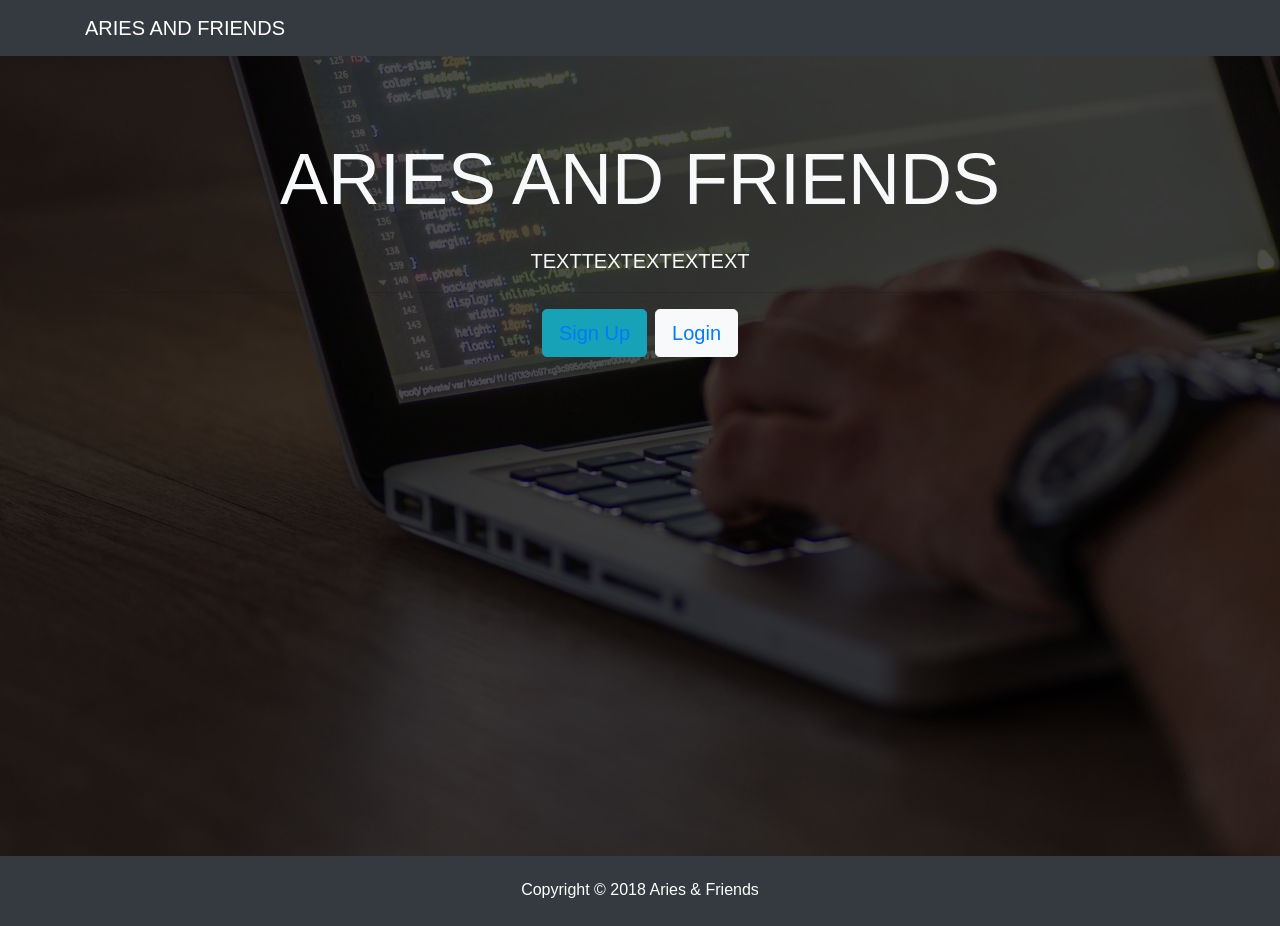
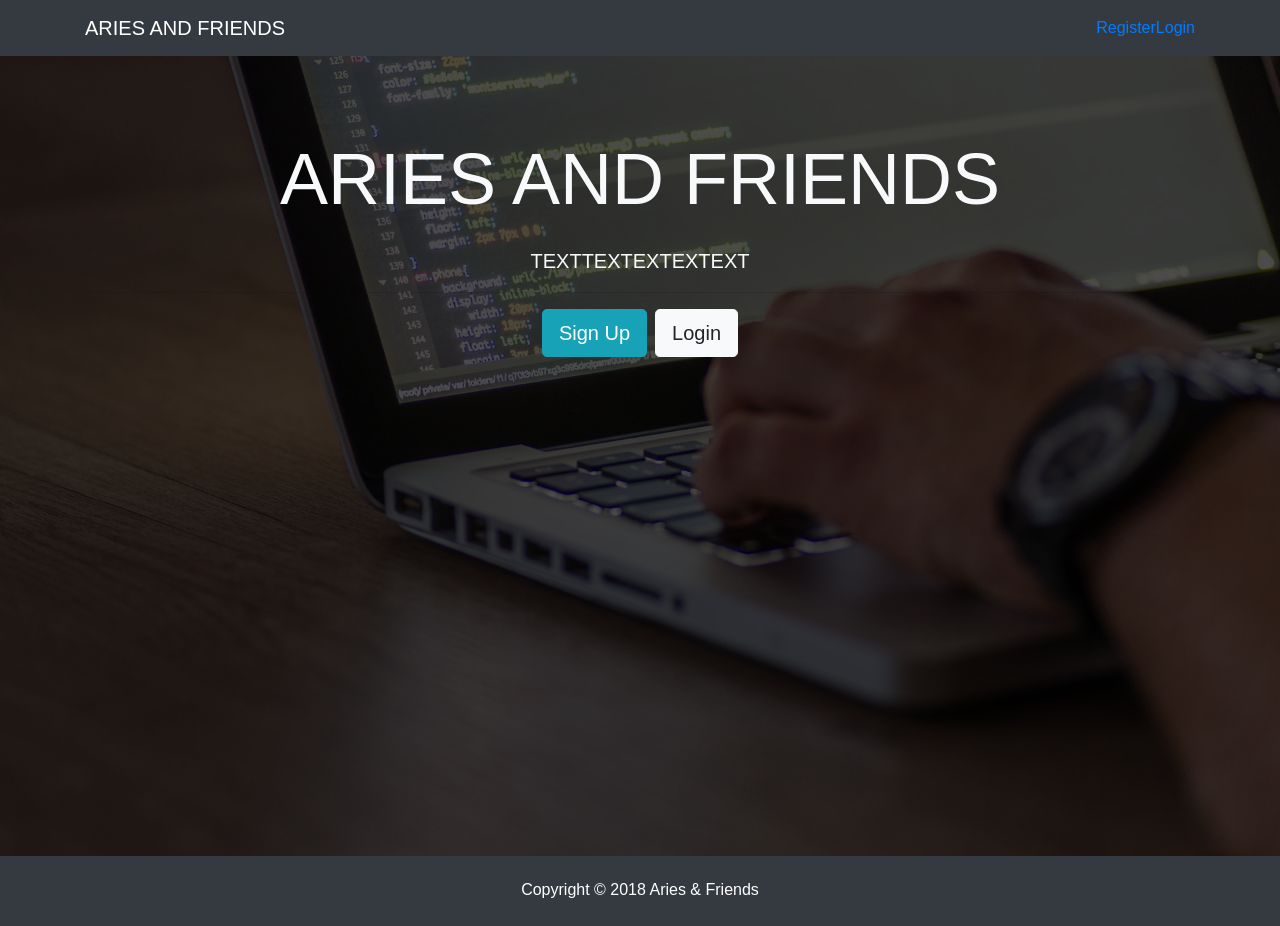
Before and after one commit to Allanlychee/rea-sales-client, a React (Create React App) app in the folder client/: page / in a window 1280 px wide. Built offline with nearby package versions, Linux system fonts and the light colour scheme; no server answers.

Commit message:
git clone this

```diff
--- a/client/src/components/Home/Home.js
+++ b/client/src/components/Home/Home.js
@@ -1,5 +1,4 @@
 import React, { Component } from "react";
-import { Link } from 'react-router-dom'
 
 class Home extends Component {
   render() {
@@ -15,11 +14,11 @@ class Home extends Component {
                   TEXTTEXTEXTEXTEXT
                 </p>
                 <hr />
-                <a className="btn btn-lg btn-info mr-2">
-                <Link to='/Register'>Sign Up</Link>
+                <a className="btn btn-lg btn-info mr-2" href="/Register">
+               Sign Up
                 </a>
-                <a className="btn btn-lg btn-light">
-                <Link to='/Login'>Login</Link>
+                <a className="btn btn-lg btn-light" href="/Login">
+              Login
                 </a>
               </div>
             </div>
--- a/client/src/components/Navbar/Navbar.js
+++ b/client/src/components/Navbar/Navbar.js
@@ -31,13 +31,10 @@ export default class NavBar extends Component {
 
             <ul className="navbar-nav ml-auto">
               <li className="nav-item">
-                <a className="nav-link" href="/Register">
-
-                </a>
+                <Link to='/Register'>Register</Link>
               </li>
               <li className="nav-item">
-                <a className="nav-link" href="/Login">
-                </a>
+                  <Link to='/Login'>Login</Link>
               </li>
             </ul>
           </div>
```
